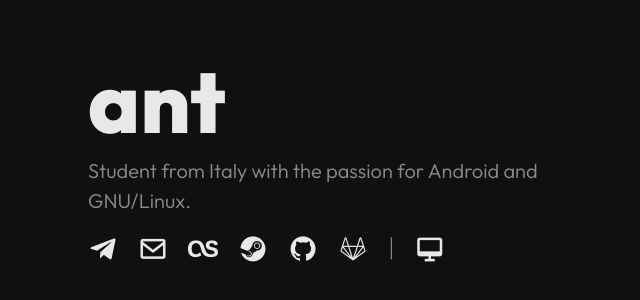
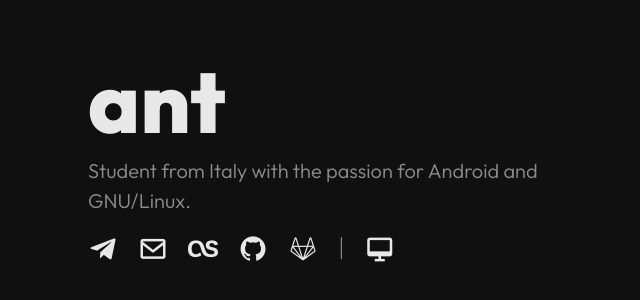
Before and after one commit to AntoninoScordino/AntoninoScordino.github.io, a plain HTML site: page index.html in a window 1280 px wide. Shown: the part 244-544 px from the top of the page, without its empty margins (0-640 px from the left). Drawn offline with nearby package versions, Linux system fonts and the light colour scheme.

Commit message:
revert(a18f2b2c295519d4ca3f3228817f4c1cc741c28e): remove Steam
 * Forgot my profiles is private... it makes no sense to showcase something
   you cannot even check, and I don't want to force anyone to send me a
   friend requests just to "lurk".

```diff
--- a/index.html
+++ b/index.html
@@ -43,7 +43,6 @@
             <a href="https://ntonino.t.me"><i class='bx bxl-telegram icons' title="Telegram"></i></a>
             <a href="mailto:me@ntonino.eu"><i class='bx bx-envelope icons' title="E-Mail"></i></a>
             <a href="https://last.fm/user/ntonino"><i class="fab fa-lastfm icons" title="last.fm"></i></a>
-            <a href="https://steamcommunity.com/id/ntonino/"><i class='bx bxl-steam icons' title="Steam"></i></a>
             <a href="https://github.com/AntoninoScordino"><i class='bx bxl-github icons' title="GitHub"></i></a>
             <a href="https://gitlab.com/AntoninoScordino"><i class='bx bxl-gitlab icons' title="GitLab"></i></a>
             <p class="text separator">|</p>
```
